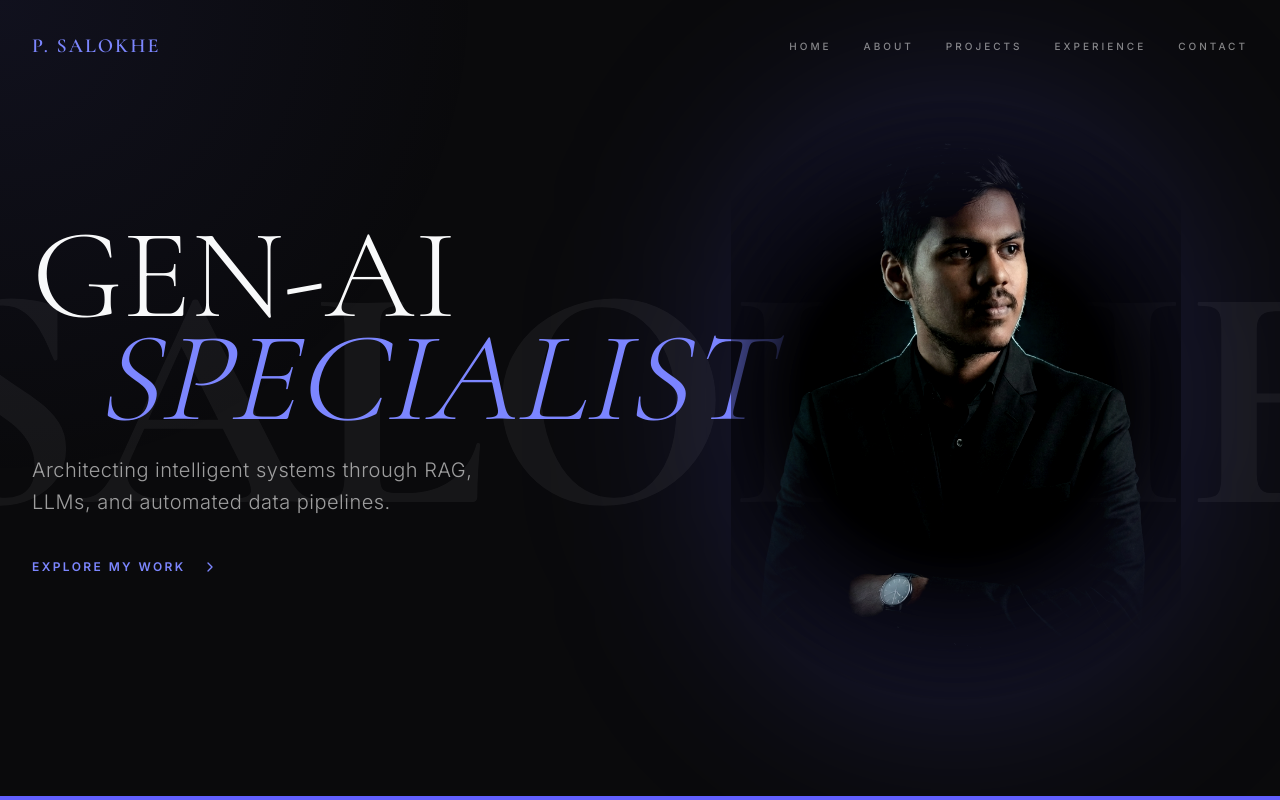
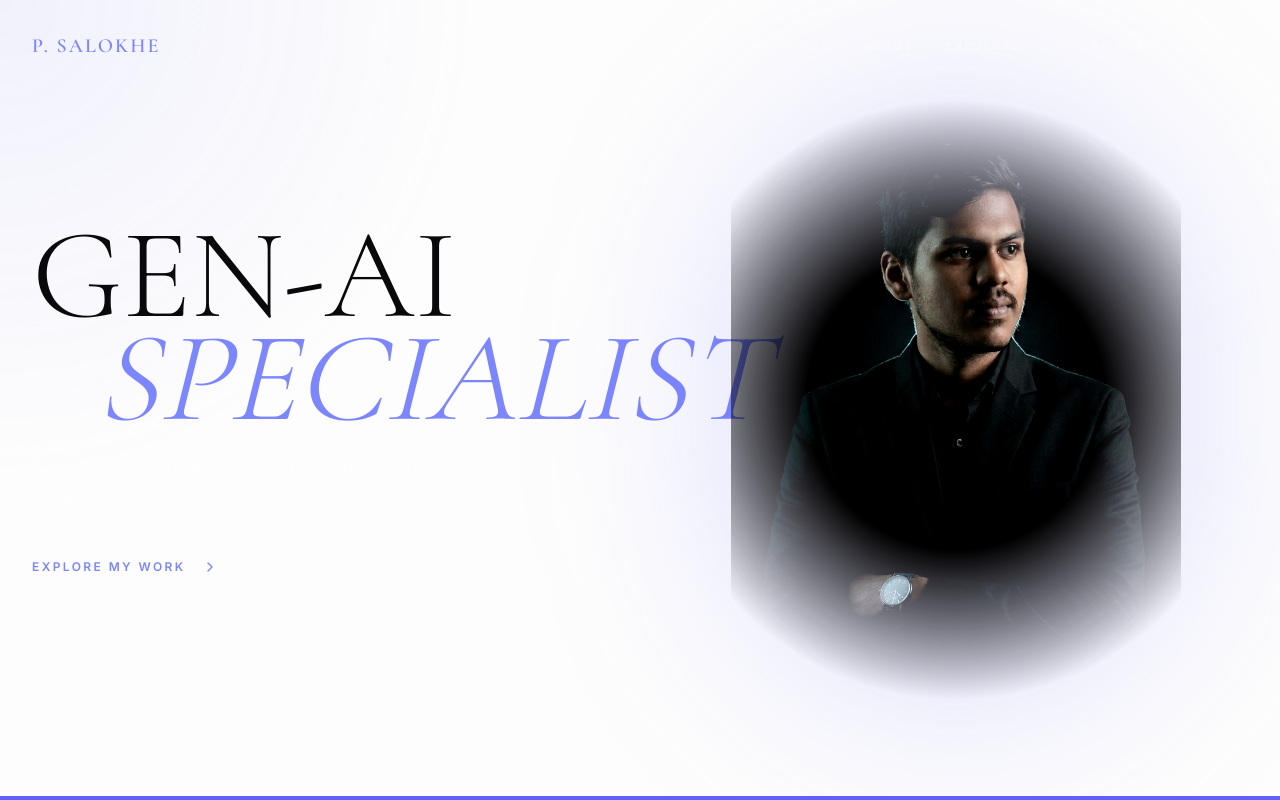
Before and after one commit to JACKSPARROW10-MAX/My_Portfolio, a Next.js app: page / in a window 1280 px wide. Shown: the top 800 px of the page. Built offline with nearby package versions, Linux system fonts and the light colour scheme.

Commit message:
feat: initialize global CSS with Tailwind directives and custom theme variables

```diff
--- a/src/app/globals.css
+++ b/src/app/globals.css
@@ -4,11 +4,11 @@
   --font-sans: var(--font-inter), ui-sans-serif, system-ui, sans-serif;
   --font-serif: var(--font-cormorant), ui-serif, Georgia, serif;
 
-  --color-background: #0a0a0c;
-  --color-text-primary: #f8f9fa;
-  --color-text-secondary: rgba(248, 249, 250, 0.7);
-  --color-accent: #6366f1;
-  --color-accent-glow: rgba(99, 102, 241, 0.2);
+  --color-background: #fdfdfd;
+  --color-text-primary: #09090b;
+  --color-text-secondary: rgba(9, 9, 11, 0.7);
+  --color-accent: #4f46e5;
+  --color-accent-glow: rgba(79, 70, 229, 0.15);
 }
 
 @layer base {
@@ -25,7 +25,7 @@
 }
 
 .text-stroke {
-  -webkit-text-stroke: 1px rgba(255, 255, 255, 0.1);
+  -webkit-text-stroke: 1px rgba(0, 0, 0, 0.1);
   color: transparent;
 }
 
@@ -35,10 +35,10 @@
 }
 
 ::-webkit-scrollbar-track {
-  background: #0a0a0c;
+  background: #fdfdfd;
 }
 
 ::-webkit-scrollbar-thumb {
-  background: #6366f1;
+  background: #4f46e5;
   border-radius: 10px;
 }
```
